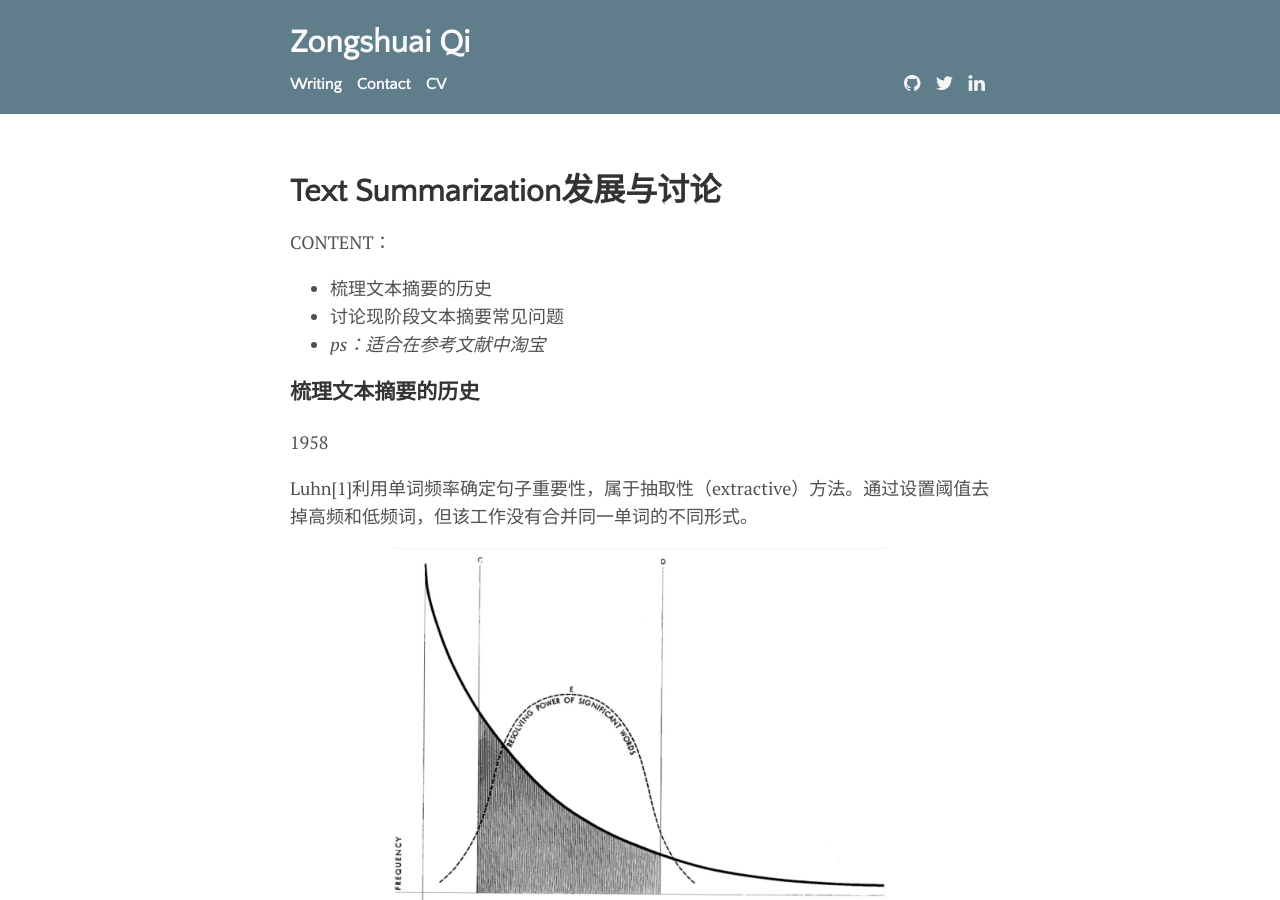
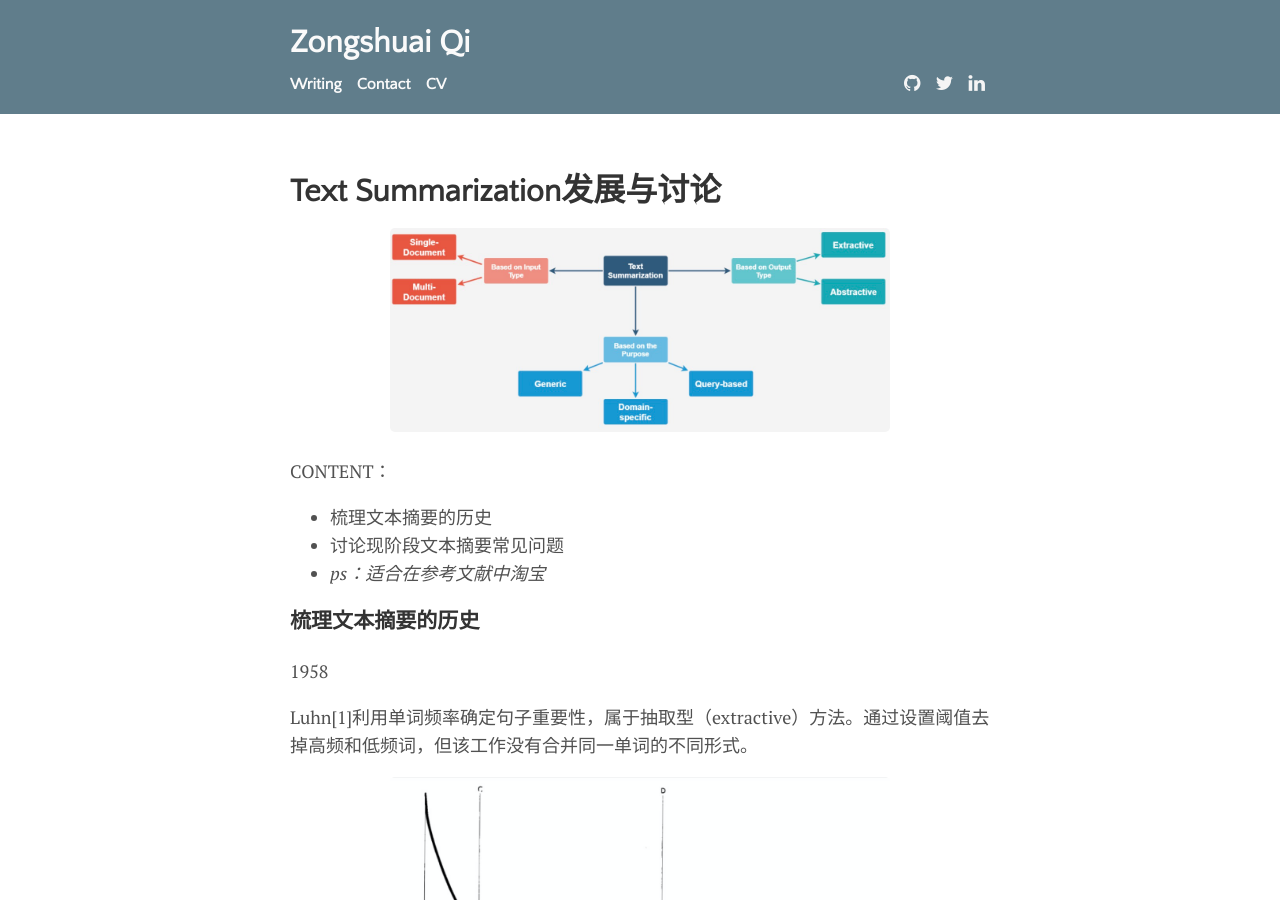
Before and after one commit to zongshuai818/A-temple-for-lab-home, a Jekyll site: the page built from _posts/2020-04-07-TS-suvery.md, in a window 1280 px wide and 900 px high. Built offline with Jekyll 4.4.1, drawn with Linux system fonts in a browser that asks for light colours; comment, search, counter and statistics services are not loaded; some of the changed text lies outside the part shown.

Commit message:
add TS-suvery

```diff
--- a/_posts/2020-04-07-TS-suvery.md
+++ b/_posts/2020-04-07-TS-suvery.md
@@ -4,6 +4,12 @@ title: "Text Summarization发展与讨论"
 author: "Zongshuai Qi"
 tags: [Text Summarization]
 ---
+
+
+<div align="center">
+<img src="../assets/img/20200407-TS-suvery/image-20200408000322031.png" width="500">
+</div>
+
 CONTENT：
 
 * 梳理文本摘要的历史
@@ -14,7 +20,7 @@ CONTENT：
 
 1958
 
-Luhn[1]利用单词频率确定句子重要性，属于抽取性（extractive）方法。通过设置阈值去掉高频和低频词，但该工作没有合并同一单词的不同形式。
+Luhn[1]利用单词频率确定句子重要性，属于抽取型（extractive）方法。通过设置阈值去掉高频和低频词，但该工作没有合并同一单词的不同形式。
 
 <div align="center">
 <img src="../assets/img/20200407-TS-suvery/image-20200407180651862.png" width="500">
@@ -110,6 +116,8 @@ Liu[18]等人提出*BERTSUM*，把多个句子编码作为单个输入序列，
 
 ### 参考：
 
+[https://devopedia.org/text-summarization#Liu-2019](https://devopedia.org/text-summarization#Liu-2019)
+
 [[1]Luhn, H. P. 1958. "The automatic creation of literature abstracts." IBM Journal of Research and Development](http://courses.ischool.berkeley.edu/i256/f06/papers/luhn58.pdf)
 
 [[2]Edmundson, H. P. 1969. "New Methods in Automatic Extracting." ACM](http://courses.ischool.berkeley.edu/i256/f06/papers/edmonson69.pdf)
```
Also changed, not shown: assets/img/20200407-TS-suvery/image-20200408000322031.png (added).
